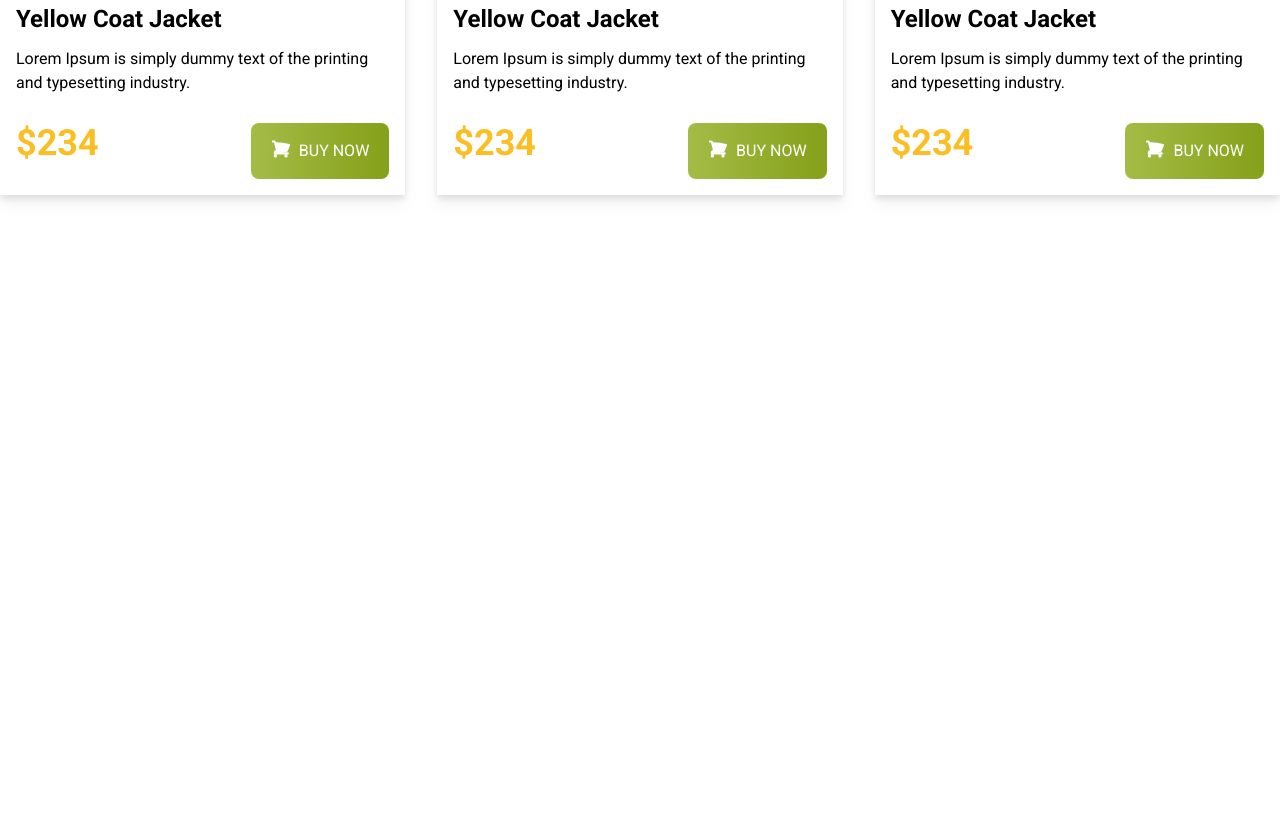
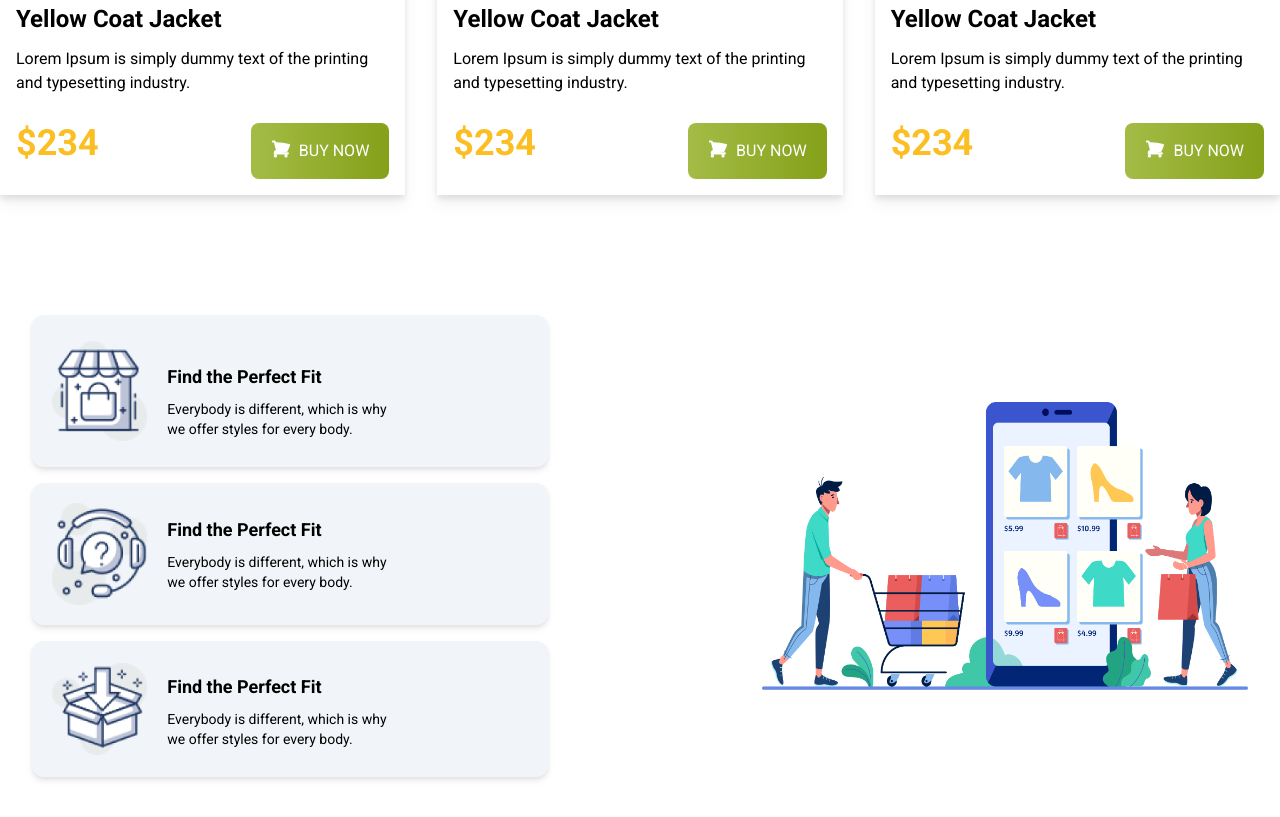
Before and after one commit to Anikcse18/Penguins_Fashion, a plain HTML site: page index.html in a window 1280 px wide. Shown: the part 1888-2705 px from the top of the page. Before the commit the page ends 2163 px from the top, so only its background shows below. Drawn offline with nearby package versions, Linux system fonts and the light colour scheme.

Commit message:
What I changed so far

```diff
--- a/index.html
+++ b/index.html
@@ -307,6 +307,73 @@
         </div>
       </section>
     </main>
-    <footer></footer>
+    <footer class="py-10 max-w-7xl mx-auto">
+      <section>
+        <div
+          class="flex flex-col-reverse px-8 md:flex-row md:justify-between gap-y-4 items-center"
+        >
+          <div class="space-y-4">
+            <!-- Cart-1 -->
+            <div
+              class="flex flex-col text-center space-y-7 items-center md:flex-row md:text-left md: md:justify-start rounded-xl drop-shadow-md bg-slate-100 p-5"
+            >
+              <div class="w-1/5">
+                <!-- Image -->
+                <img src="icons/house.png" alt="" />
+              </div>
+              <div class="pl-5">
+                <!-- text -->
+                <h1 class="robato text-lg font-bold">Find the Perfect Fit</h1>
+                <p class="robato text-sm py-2">
+                  Everybody is different, which is why <br />
+                  we offer styles for every body.
+                </p>
+              </div>
+            </div>
+
+            <!-- Cart-2 -->
+            <div
+              class="flex flex-col text-center space-y-2 items-center md:flex-row md:text-left md: md:justify-start rounded-xl drop-shadow-md bg-slate-100 p-5"
+            >
+              <div class="w-1/5">
+                <!-- Image -->
+                <img src="icons/question.png" alt="" />
+              </div>
+              <div class="pl-5">
+                <!-- text -->
+                <h1 class="robato text-lg font-bold">Find the Perfect Fit</h1>
+                <p class="robato text-sm py-2">
+                  Everybody is different, which is why <br />
+                  we offer styles for every body.
+                </p>
+              </div>
+            </div>
+
+            <!-- Cart-3 -->
+
+            <div
+              class="flex flex-col text-center space-y-3 items-center md:flex-row md:text-left md: md:justify-start rounded-xl drop-shadow-md bg-slate-100 p-5"
+            >
+              <div class="w-1/5">
+                <!-- Image -->
+                <img src="icons/box.png" alt="" />
+              </div>
+              <div class="pl-5">
+                <!-- text -->
+                <h1 class="robato text-lg font-bold">Find the Perfect Fit</h1>
+                <p class="robato text-sm py-2">
+                  Everybody is different, which is why <br />
+                  we offer styles for every body.
+                </p>
+              </div>
+            </div>
+          </div>
+
+          <div class="md:w-2/5">
+            <img src="images/shopping.png" alt="" />
+          </div>
+        </div>
+      </section>
+    </footer>
   </body>
 </html>
```
